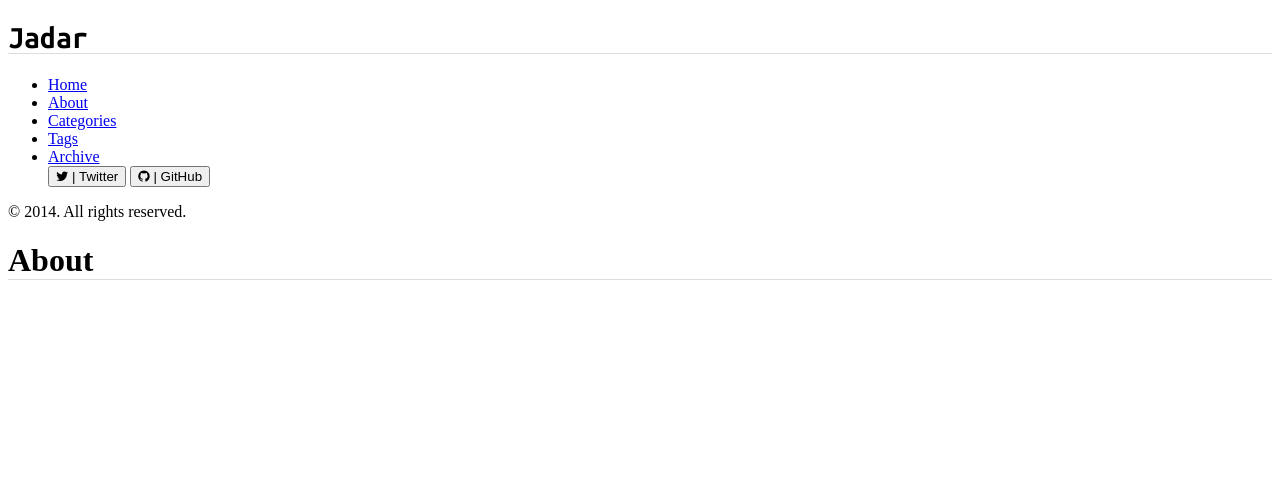
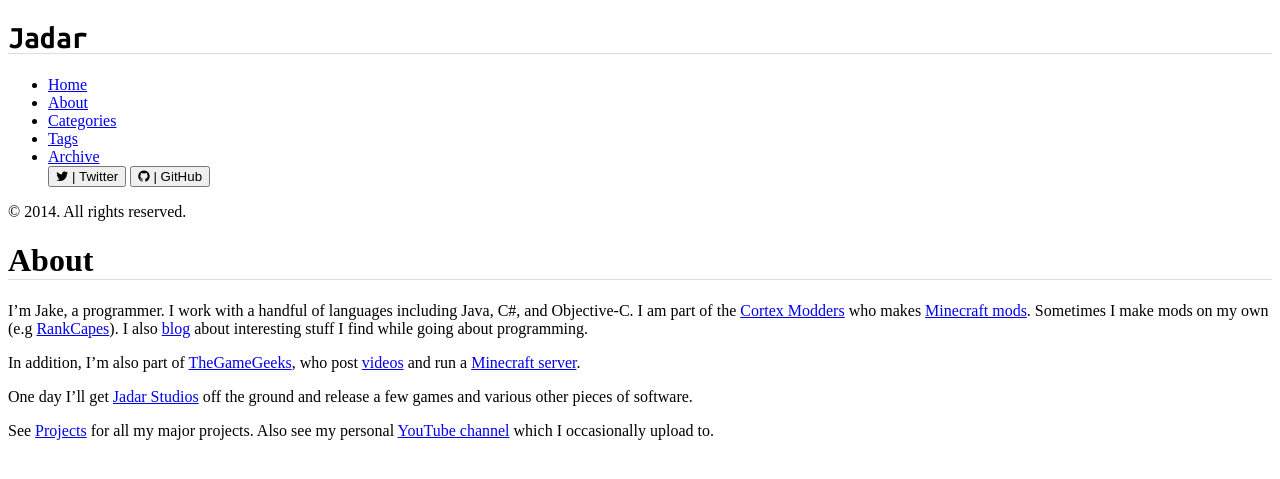
Before and after one commit to jadar/blog, a Jekyll site: the page built from about.md, in a window 1280 px wide. Shown: the top 479 px of the page. Built offline with Jekyll 4.4.1, drawn with Linux system fonts in a browser that asks for light colours; nearby versions of some CDN libraries; comment, search, counter and statistics services are not loaded.

Commit message:
added about page

```diff
--- a/about.md
+++ b/about.md
@@ -4,3 +4,11 @@ title: About
 comments: false
 order: 2
 ---
+
+I’m Jake, a programmer. I work with a handful of languages including Java, C#, and Objective-C. I am part of the [Cortex Modders](http://github.com/cortex-modders/) who makes [Minecraft mods](http://minecraft.gamepedia.com/Mods). Sometimes I make mods on my own (e.g [RankCapes](/RankCapes/)). I also [blog](/index.html) about interesting stuff I find while going about programming.
+
+In addition, I'm also part of [TheGameGeeks](http://www.thegamegeeks.net/), who post [videos](http://www.youtube.com/Th3GameGeeks) and run a [Minecraft server](http://www.thegamegeeks.net/server/).
+
+One day I'll get [Jadar Studios](http://www.jadarstudios.com/) off the ground and release a few games and various other pieces of software.
+
+See [Projects](/projects.html) for all my major projects. Also see my personal [YouTube channel](http://www.youtube.com/jadardev) which I occasionally upload to.
```
